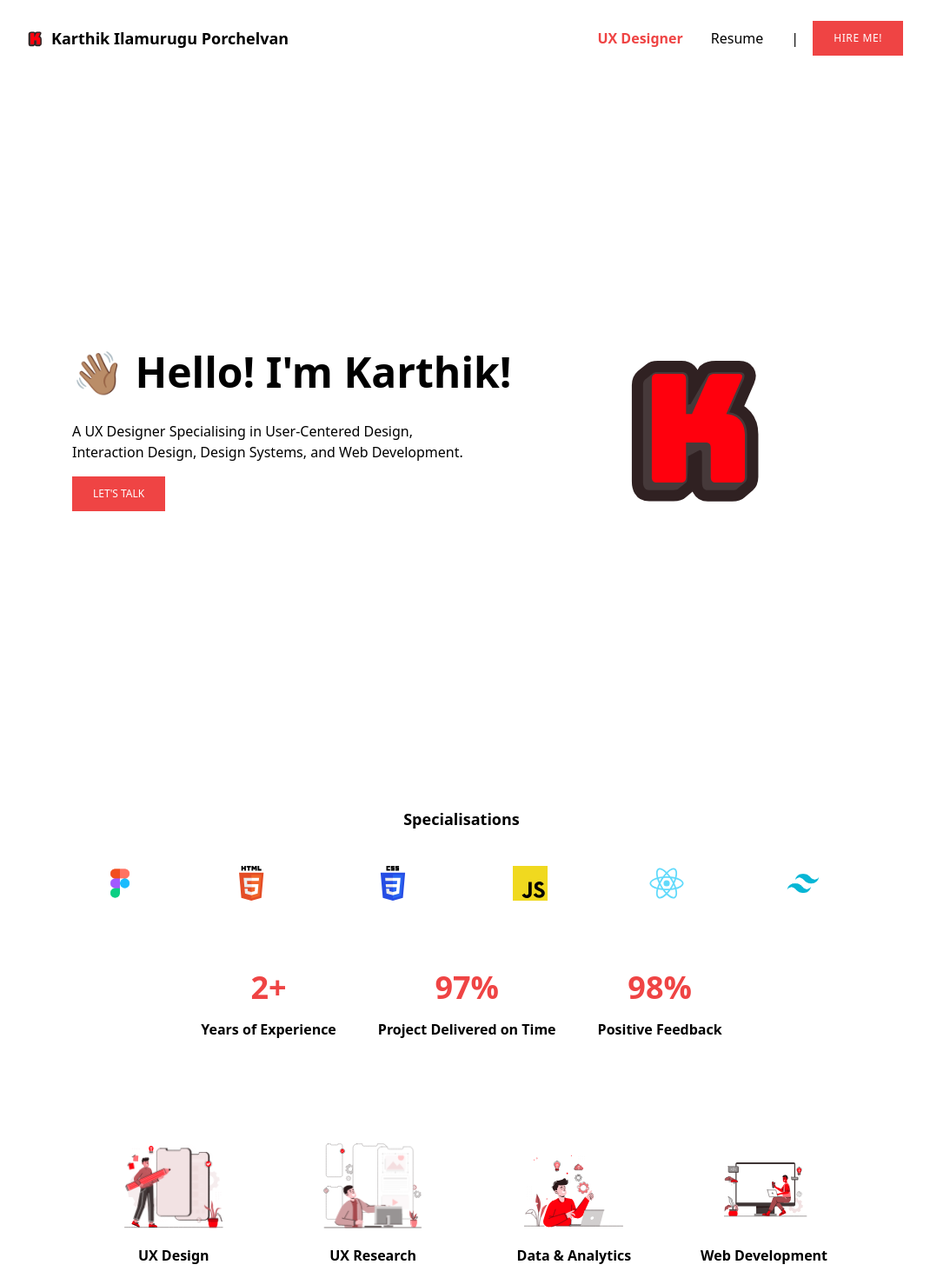
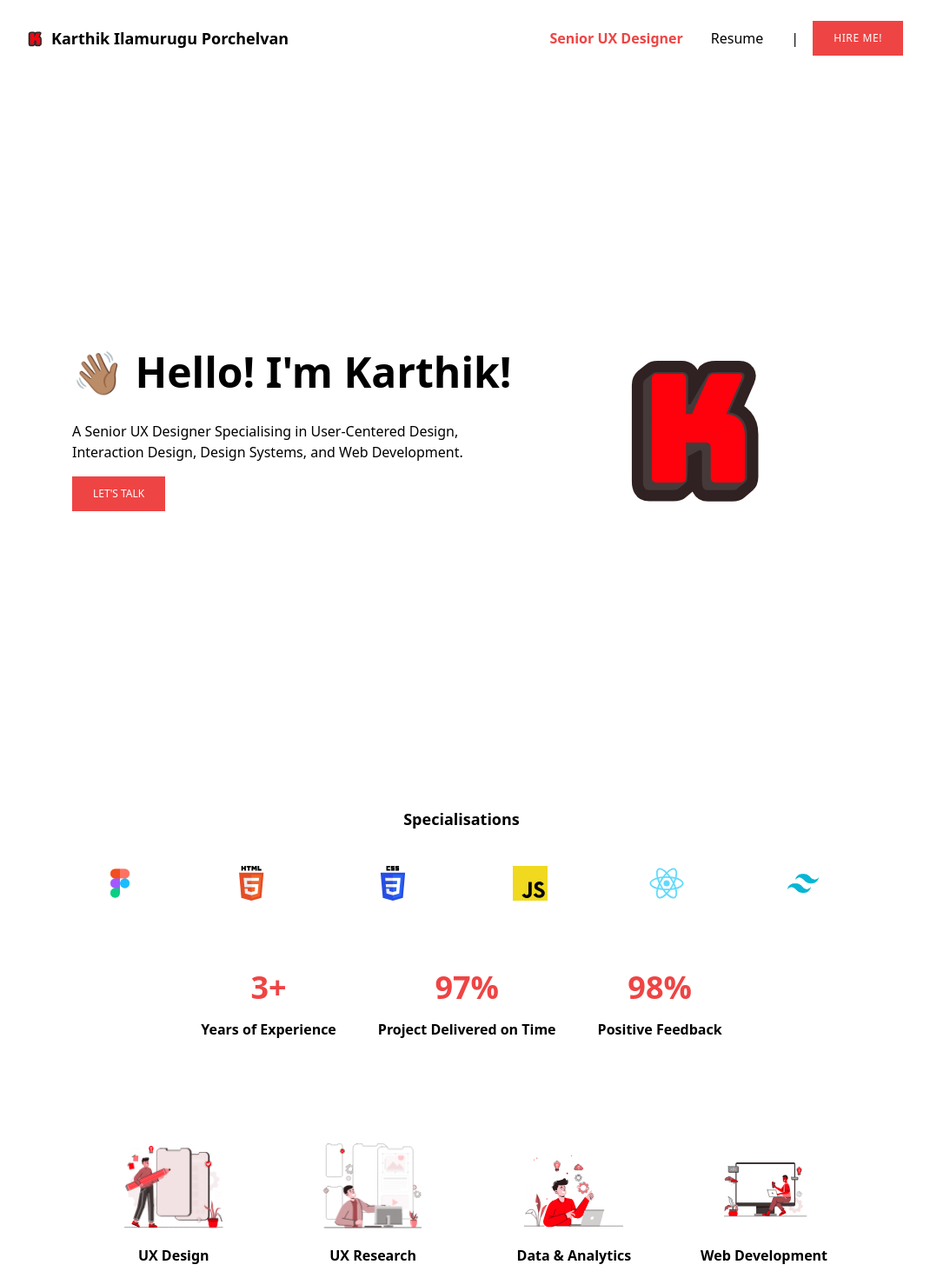
Before and after one commit to Karthxx/portfolio, a React (Vite) app: page / in a window 1280 px wide. Shown: the top 1470 px of the page at 87% size, without its empty margins (109-1179 px from the left). Built offline with nearby package versions, Linux system fonts and the light colour scheme.

Commit message:
New Update

```diff
--- a/src/Hero.jsx
+++ b/src/Hero.jsx
@@ -57,7 +57,7 @@ const Hero = () => {
           className="text-base font-medium my-4"
           variants={childVariants}
         >
-          A UX Designer Specialising in User-Centered Design,
+          A Senior UX Designer Specialising in User-Centered Design,
           <br />
           Interaction Design, Design Systems, and Web Development.
         </motion.h1>
--- a/src/Navbar.jsx
+++ b/src/Navbar.jsx
@@ -40,7 +40,7 @@ const Navbar = () => {
         </div>
 
         <div className="hidden md:flex items-center">
-          <p className="text-red-500 font-semibold mx-4">UX Designer</p>
+          <p className="text-red-500 font-semibold mx-4">Senior UX Designer</p>
           <a
             className="mx-4"
             href="https://drive.google.com/file/d/1ISM9y60w0qz7D4ePfUd7-TX7QlXC2tdj/view?usp=sharing"
@@ -59,7 +59,7 @@ const Navbar = () => {
       {isOpen && (
         <div className="absolute top-full left-0 w-full bg-white shadow-lg rounded-lg mt-2 z-50">
           <div className="flex flex-col items-center justify-center p-4 space-y-4">
-            <p className="text-red-500 font-semibold">UX Designer</p>
+            <p className="text-red-500 font-semibold">Senior UX Designer</p>
             <a
               href="https://drive.google.com/file/d/1ISM9y60w0qz7D4ePfUd7-TX7QlXC2tdj/view?usp=sharing"
               target="_blank"
--- a/src/Specialisation.jsx
+++ b/src/Specialisation.jsx
@@ -114,7 +114,7 @@ const Specialisation = () => {
         >
           <motion.div className="px-6 text-center" variants={childVariants}>
             <span className="text-red-500 text-3xl md:text-4xl font-bold mb-2">
-              2+
+              3+
             </span>
             <p className="mt-4 font-semibold">Years of Experience</p>
           </motion.div>
```
